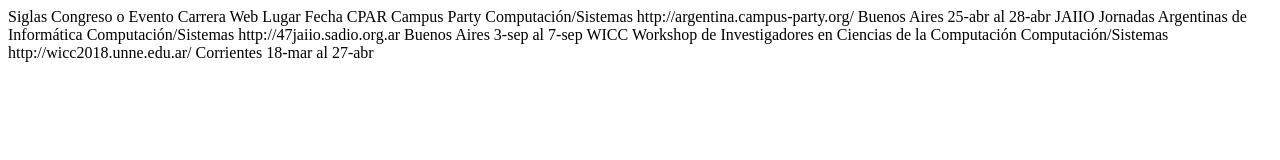
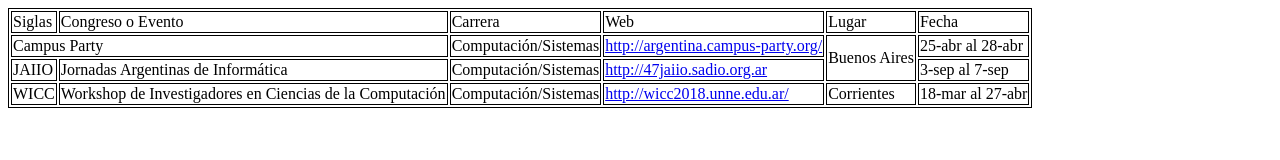
Before and after one commit to UCC-LabCompu2/ejercicios2023-JuanseCuello, a plain HTML site: page Ejercicios-HTML/ej_tablas.html in a window 1280 px wide. Drawn offline with Linux system fonts and the light colour scheme.

Commit message:
Se agregaron actualizaciones de link, tabla y listas

```diff
--- a/Ejercicios-HTML/ej_tablas.html
+++ b/Ejercicios-HTML/ej_tablas.html
@@ -16,32 +16,45 @@
 <!--Como campus party y Jaiio comparten el mismo lugar, unifique las celdas que contienen 'Buenos Aires'-->
 <body>
 
-Siglas
-Congreso o Evento
-Carrera
-Web
-Lugar
-Fecha
+<table>
+    <thead>
+    <tr>
+        <td>Siglas</td>
+        <td>Congreso o Evento</td>
+        <td>Carrera</td>
+        <td>Web</td>
+        <td>Lugar</td>
+        <td>Fecha</td>
+    </tr>
+    </thead>
+    <tbody>
+    <tr>
+        <!-- el colspan sirve para agrupar celdas contiguas en la misma fila -->
+        <td colspan="2">Campus Party</td>
+        <td>Computación/Sistemas</td>
+        <td><a href="htpp://argentina.campus-party.org/">http://argentina.campus-party.org/</a></td>
+        <!-- el rowspan sirve para agrupar celdas juntas en la misma columnas -->
+        <td rowspan="2">Buenos Aires</td>
+        <td>25-abr al 28-abr</td>
+    </tr>
+    <tr>
+        <td>JAIIO</td>
+        <td>Jornadas Argentinas de Informática</td>
+        <td>Computación/Sistemas</td>
+        <td><a href="http://47jaiio.sadio.org.ar">http://47jaiio.sadio.org.ar</a></td>
+        <td>3-sep al 7-sep</td>
+    </tr>
+    <tr>
+        <td>WICC</td>
+        <td>Workshop de Investigadores en Ciencias de la Computación</td>
+        <td>Computación/Sistemas</td>
+        <td><a href="http://wicc2018.unne.edu.ar/">http://wicc2018.unne.edu.ar/</a></td>
+        <td>Corrientes</td>
+        <td>18-mar al 27-abr</td>
+    </tr>
+    </tbody>
 
-CPAR
-Campus Party
-Computación/Sistemas
-http://argentina.campus-party.org/
-Buenos Aires
-25-abr al 28-abr
+</table>
 
-JAIIO
-Jornadas Argentinas de Informática
-Computación/Sistemas
-http://47jaiio.sadio.org.ar
-Buenos Aires
-3-sep al 7-sep
-
-WICC
-Workshop de Investigadores en Ciencias de la Computación
-Computación/Sistemas
-http://wicc2018.unne.edu.ar/
-Corrientes
-18-mar al 27-abr
 </body>
 </html>
```
Also changed, not shown: Ejercicios-HTML/ej_listas.html (+27 -19 lines), Ejercicios-HTML/ej_noticia.html (+5 -1 lines).
